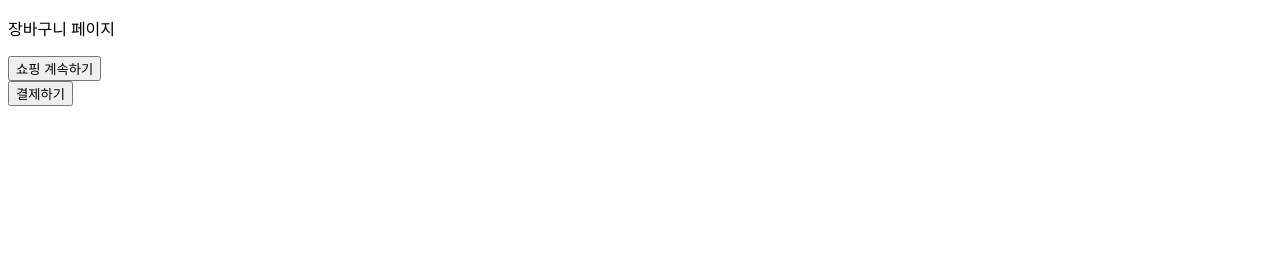
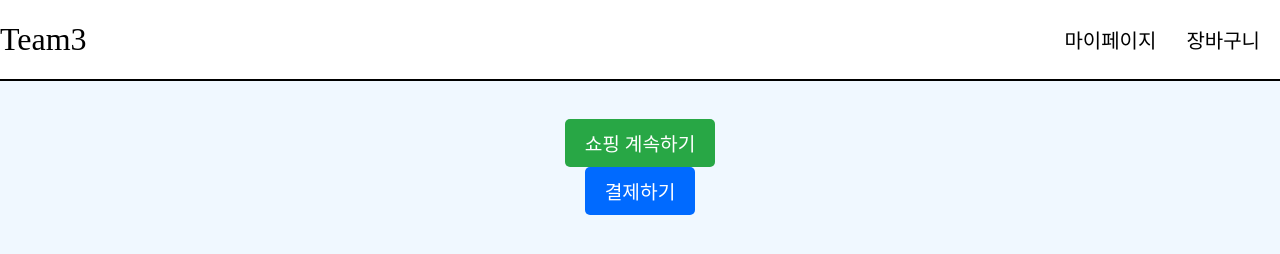
Before and after one commit to leumi802/KNU_3Team_web, a website: page public/cart/index.html in a window 1280 px wide. Drawn offline with Linux system fonts and the light colour scheme; no server answers; sample sign-in values are in the browser's storage.

Commit message:
[style] 장바구니 페이지 스타일 적용

```diff
--- /dev/null
+++ b/public/cart/gpt.css
@@ -0,0 +1,196 @@
+* {
+  font-family: "Pretendard";
+  font-style: normal;
+  font-weight: 500;
+  border: none;
+  outline: none;
+}
+
+*:hover {
+  cursor: default;
+}
+
+html {
+  height: 100%;
+}
+
+body {
+  /* Flexbox 레이아웃 */
+  display: flex;
+  flex-direction: column;
+  justify-content: center;
+  align-items: center;
+  margin: 0;
+  gap: 10px;
+  position: relative;
+  background-color: aliceblue;
+  height: 100%;
+}
+
+#wrapper {
+  width: 100%;
+  height: 100%;
+  display: flex;
+  flex-direction: column;
+  align-items: center;
+}
+
+/* 버튼 스타일 */
+button:hover {
+  cursor: pointer;
+}
+
+/* 헤더 스타일 */
+header {
+  /* Flexbox 레이아웃 */
+  display: flex;
+  flex-direction: row;
+  justify-content: space-between;
+  align-items: center;
+  padding: 15px 10px;
+  width: 100%;
+  background: #ffffff;
+  position: fixed;
+  border-bottom: 2px solid black;
+  z-index: 1000; /* 헤더가 다른 요소 위에 보이도록 설정 */
+}
+
+header h1,
+header p {
+  margin: 0;
+}
+
+#nav {
+  /* Flexbox 레이아웃 */
+  display: flex;
+  flex-direction: row;
+  justify-content: space-between;
+  align-items: center;
+  padding: 0 10px;
+  gap: 10px;
+}
+
+#nav p {
+  /* Flexbox 레이아웃 */
+  display: flex;
+  justify-content: center;
+  align-items: center;
+  padding: 10px;
+  font-size: 20px;
+  color: #000000;
+  border-radius: 5px;
+}
+
+#nav p:hover {
+  background-color: #e6e6e6;
+}
+
+/* 장바구니 상세 페이지 스타일 */
+#cart_detail {
+  /* Flexbox 레이아웃 */
+  display: flex;
+  flex-direction: column;
+  gap: 20px;
+  margin-top: 74px; /* 헤더와 겹치지 않도록 여백 추가 */
+  width: 100%;
+}
+
+.cart-item {
+  /* Flexbox 레이아웃 */
+  display: flex;
+  flex-direction: row;
+  border: 1px solid #ddd;
+  padding: 10px;
+  margin-bottom: 10px;
+  border-radius: 5px;
+  background-color: #ffffff;
+}
+
+.product-image img {
+  width: 100%;
+  object-fit: cover;
+  border-radius: 5px;
+  cursor: pointer;
+}
+
+#product {
+  /* Flexbox 레이아웃 */
+  display: flex;
+  align-items: flex-start;
+  justify-content: center;
+  flex-direction: column;
+  margin-left: 15px;
+  gap: 20px;
+}
+
+.product_title {
+  font-size: 25px;
+  color: #000000;
+  margin-bottom: 5px;
+}
+
+.product_price {
+  font-size: 20px;
+  color: #555555;
+}
+
+input[type="button"] {
+  background-color: #007bff;
+  color: #ffffff;
+  border: none;
+  border-radius: 5px;
+  padding: 5px 10px;
+  cursor: pointer;
+  font-size: 1em;
+  margin-right: 5px;
+}
+
+input[type="button"]:hover {
+  background-color: #0056b3;
+}
+
+.cart-delete {
+  background-color: #dc3545;
+}
+
+.cart-delete:hover {
+  background-color: #c82333;
+}
+
+#total_price {
+  font-size: 25px;
+  text-align: right;
+  color: #333333;
+  margin-top: 20px;
+}
+
+#button {
+  text-align: center;
+}
+
+button {
+  background-color: #28a745;
+  color: #ffffff;
+  border: none;
+  border-radius: 5px;
+  padding: 10px 20px;
+  cursor: pointer;
+  font-size: 1.2em;
+}
+
+#pay_button {
+  background-color: #006aff;
+}
+
+#pay_button:hover {
+  background-color: #0057d0;
+}
+
+button:hover {
+  background-color: #218838;
+}
+
+/* 체크박스 스타일 */
+.select-product {
+  margin-right: 10px;
+}
--- /dev/null
+++ b/public/cart/index.css
@@ -0,0 +1,165 @@
+* {
+  font-family: "Pretendard";
+  font-style: normal;
+  font-weight: 500;
+  border: none;
+  outline: none;
+}
+
+*:hover {
+  cursor: default;
+}
+
+html {
+  height: 100%;
+}
+
+body {
+  /* Auto layout */
+  display: flex;
+  flex-direction: column;
+  justify-content: center;
+  align-items: center;
+  margin: 0;
+  gap: 10px;
+
+  position: relative;
+
+  background-color: aliceblue;
+  height: 100%;
+}
+
+#wrapper {
+  width: 100%;
+  height: 100%;
+}
+
+button:hover {
+  cursor: pointer;
+}
+
+header {
+  /* Auto layout */
+  display: flex;
+  flex-direction: row;
+  justify-content: space-between;
+  align-items: center;
+  padding: 15px 0px 15px 10px;
+
+  width: 100%;
+
+  background: #ffffff;
+  position: fixed;
+  border-bottom: 2px solid black;
+}
+
+header h1,
+header p {
+  margin: 0;
+}
+
+#sevice_name {
+  /* Auto layout */
+  display: flex;
+  flex-direction: row;
+  justify-content: center;
+  align-items: center;
+  padding: 10px;
+
+  /* Team3 */
+
+  font-size: 50px;
+  text-align: center;
+
+  color: #000000;
+}
+
+#nav {
+  /* Auto layout */
+  display: flex;
+  flex-direction: row;
+  justify-content: space-between;
+  align-items: center;
+  padding: 0px 10px;
+  gap: 10px;
+}
+
+#nav p {
+  /* Auto layout */
+  display: flex;
+  flex-direction: row;
+  justify-content: center;
+  align-items: center;
+  padding: 10px;
+
+  /* 마이페이지 */
+
+  font-size: 20px;
+  text-align: center;
+
+  color: #000000;
+  border-radius: 5px;
+}
+
+#nav p:hover {
+  background-color: #e6e6e6;
+}
+
+#cart_detail {
+  /* Auto layout */
+  display: flex;
+  flex-direction: row;
+  flex-wrap: wrap;
+  justify-content: center;
+  align-items: flex-start;
+  align-content: center;
+  margin-top: 74px;
+  padding: 0px;
+  gap: 20px;
+
+  width: 100%;
+}
+
+#product_wrapper {
+  /* Auto layout */
+  display: flex;
+  flex-direction: column;
+  align-items: flex-start;
+  padding: 0px 0px 10px;
+  gap: 11px;
+
+  width: 280px;
+  background: #ffffff;
+}
+
+#product_wrapper div,
+#product_wrapper div img {
+  width: 100%;
+}
+
+#product_wrapper div img:hover,
+#nav p:hover,
+header h1:hover {
+  cursor: pointer;
+}
+
+.product_title,
+.product_description,
+.product_price,
+.product_stock {
+  padding: 0px 10px;
+}
+
+.product_title {
+  /* Auto layout */
+  display: flex;
+  flex-direction: row;
+  align-items: center;
+
+  /* 상품 이름 */
+  font-size: 35px;
+
+  text-align: center;
+
+  color: #000000;
+}
--- a/public/cart/index.html
+++ b/public/cart/index.html
@@ -3,15 +3,24 @@
   <head>
     <meta charset="UTF-8" />
     <meta name="viewport" content="width=device-width, initial-scale=1.0" />
-    <title>Cart</title>
     <script src="./index.js" defer></script>
+    <link rel="stylesheet" href="./gpt.css" />
+    <title>장바구니</title>
   </head>
 
   <body>
-    <p>장바구니 페이지</p>
-    <section id="cart_detail"></section>
-    <p id="total_price"></p>
-    <div id="button"></div>
-    <button id="pay_button">결제하기</button>
+    <div id="wrapper">
+      <header>
+        <h1 id="service_name">Team3</h1>
+        <div id="nav">
+          <p id="mypage">마이페이지</p>
+          <p id="cart">장바구니</p>
+        </div>
+      </header>
+      <section id="cart_detail"></section>
+      <p id="total_price"></p>
+      <div id="button"></div>
+      <button id="pay_button">결제하기</button>
+    </div>
   </body>
 </html>
--- a/public/cart/index.js
+++ b/public/cart/index.js
@@ -72,16 +72,19 @@ function renderProductDetail(product, quantity) {
   productDiv.classList.add(`product-${product.productId}`); // productId를 클래스에 추가
 
   productDiv.innerHTML = `
-    <div class="product-title">상품명: ${product.title}</div>
-    <div class="product-price">가격: ${product.price}원</div>
+    <input type="checkbox" class="select-product" checked />
     <div class="product-image">
-      <img src="${product.imgUrl}" data-product-id="${product.productId}" />
+        <img src="${product.imgUrl}" data-product-id="${product.productId}" />
     </div>
-    <input type="checkbox" class="select-product" checked />
-    <input type="button" class="minus" value="-" />
-    <span class="stock-value">${quantity}개</span>
-    <input type="button" class="plus" value="+" />
-    <button class="cart-delete">삭제</button>
+    <div id="product">
+      <div class="product_title">상품명: ${product.title}</div>
+      <div class="product_price">가격: ${Number(
+        product.price
+      ).toLocaleString()}원</div>
+      <input type="button" class="minus" value="-" />
+      <span class="stock-value">${quantity}개</span>
+      <input type="button" class="plus" value="+" />
+    <button class="cart-delete">삭제</button></div>
   `;
 
   cartPage.appendChild(productDiv);
@@ -203,7 +206,7 @@ const calculateTotal = async () => {
 
     const totalPriceElement = document.getElementById("total_price");
     if (totalPriceElement) {
-      totalPriceElement.textContent = `${total}원`;
+      totalPriceElement.textContent = `${Number(total).toLocaleString()}원`;
     } else {
       console.error("Total price element not found");
     }
@@ -226,3 +229,15 @@ continueShoppingButton.addEventListener("click", () => {
 });
 
 buttonDiv.appendChild(continueShoppingButton);
+
+document.getElementById("mypage").addEventListener("click", () => {
+  window.location.href = "/mypage";
+});
+
+document.getElementById("cart").addEventListener("click", () => {
+  window.location.href = "/cart";
+});
+
+document.getElementById("service_name").addEventListener("click", () => {
+  window.location.href = "/product";
+});
```
